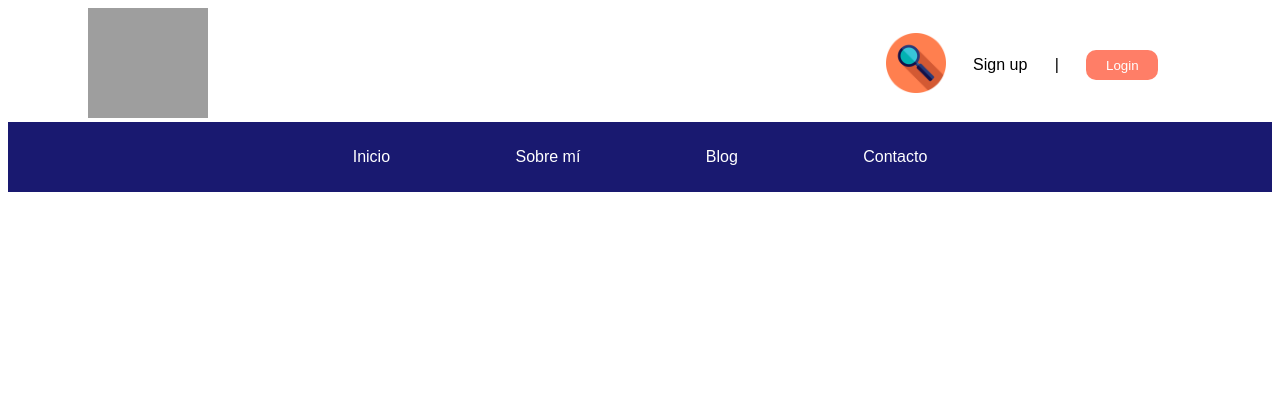
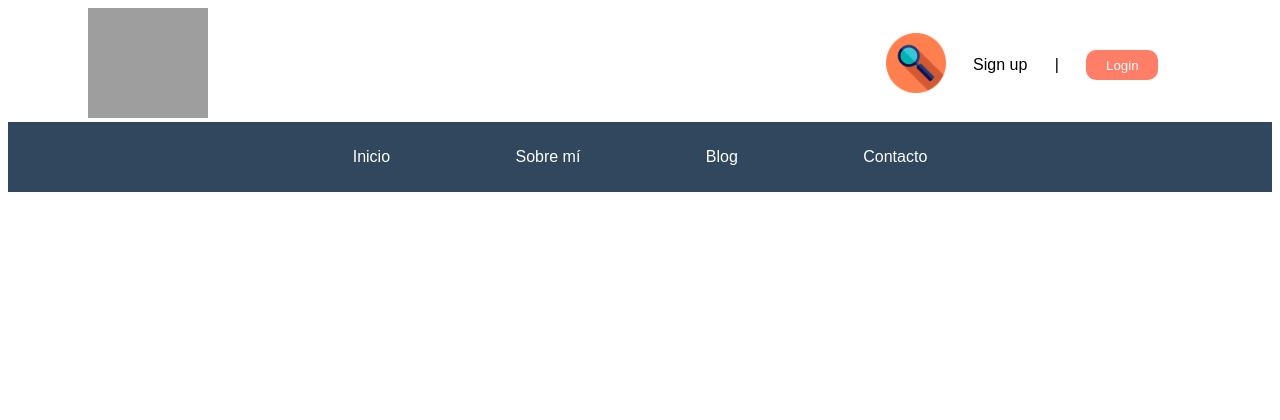
Before and after one commit to danieljpay/proyectoBlog, a PHP site: page / in a window 1280 px wide. Shown: the top 420 px of the page. Run offline with PHP 8.4, Linux system fonts and the light colour scheme; grey boxes are pictures that could not be loaded.

Commit message:
readme y color del header modificado

```diff
--- a/index.css
+++ b/index.css
@@ -48,7 +48,7 @@ header {
 /************ Barra de navegación ***************/
 .navegacion {
     align-items: center;
-    background-color: midnightblue;
+    background-color: #30475e;
     display: flex;
     flex-direction: row;
     height: 70px;
```
Also changed, not shown: README.md.
